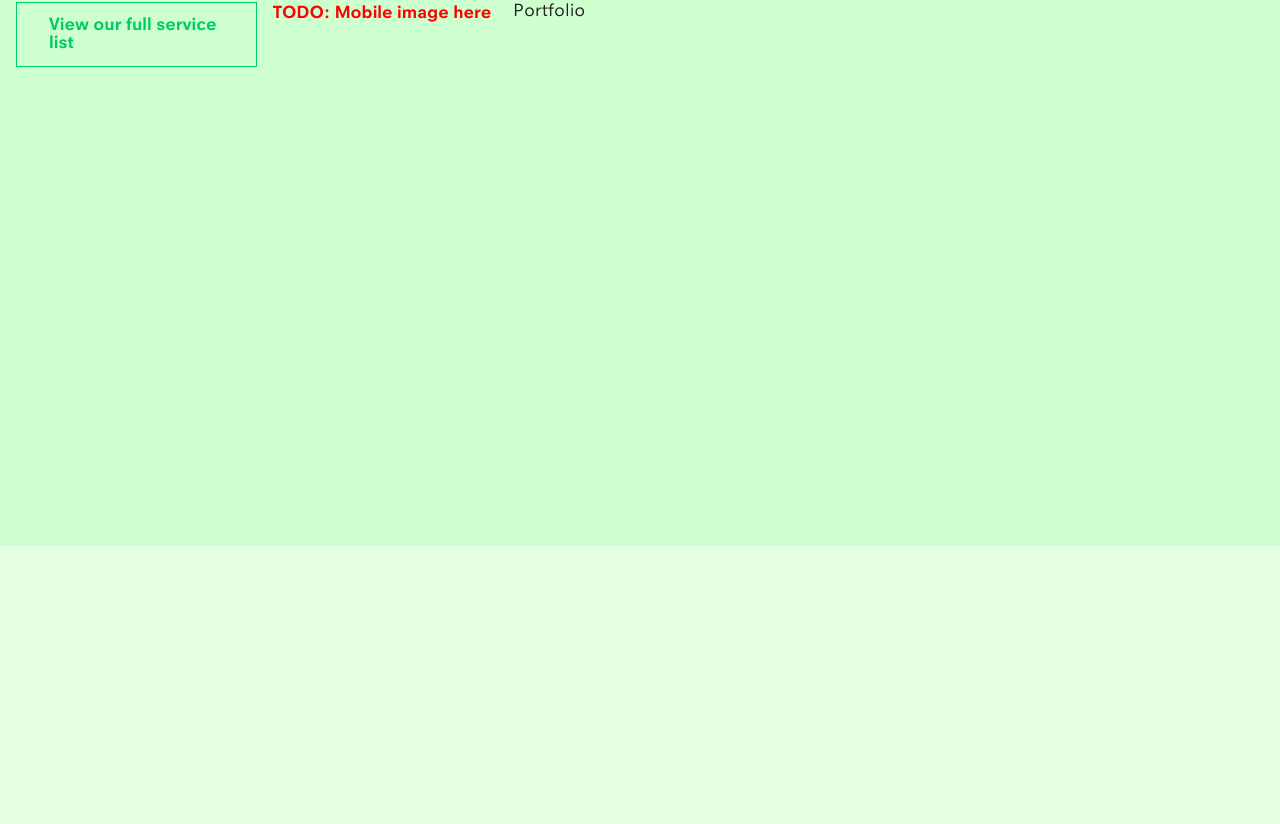
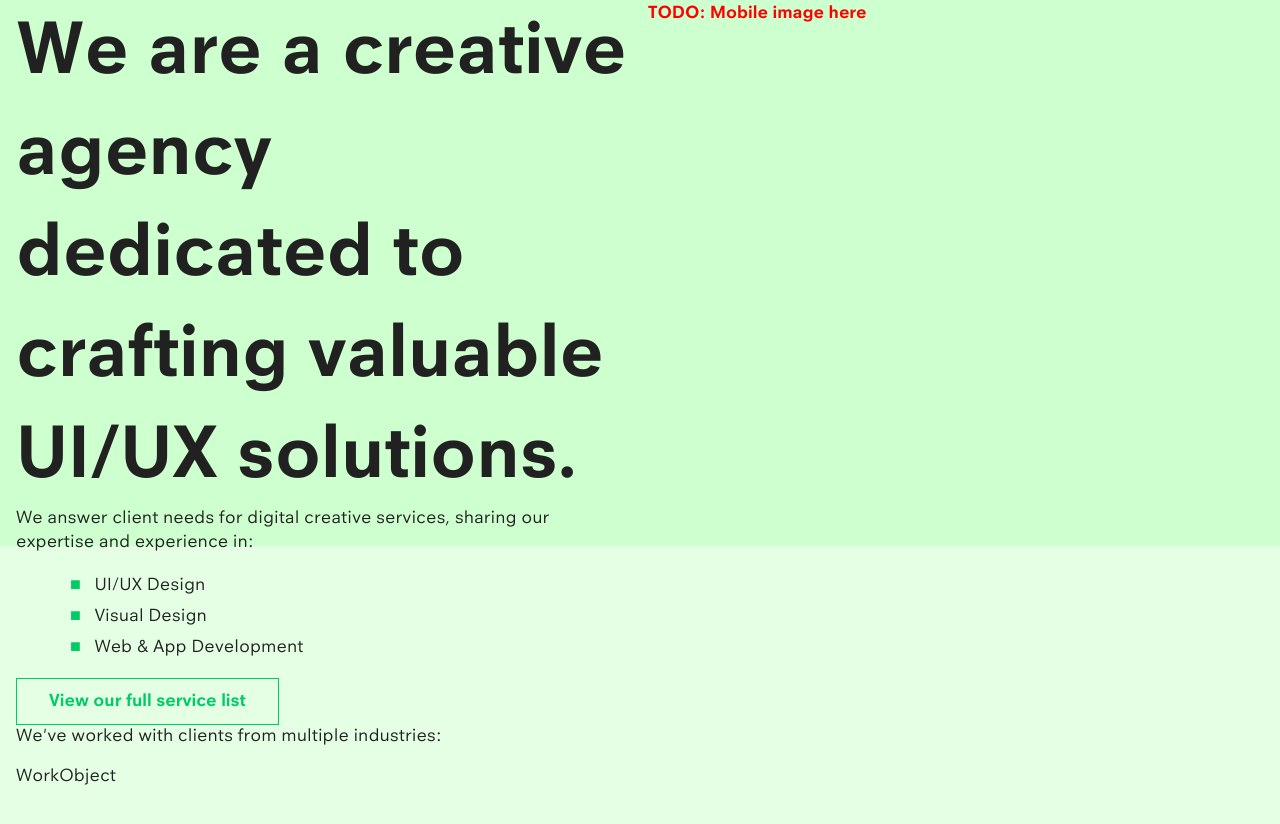
Before and after one commit to darrenbarklie/craftapplied-v3, a React app: page / in a window 1280 px wide. Shown: the part 254-1078 px from the top of the page. Before the commit the page ends 800 px from the top, so only its background shows below. Built offline with nearby package versions, Linux system fonts and the light colour scheme; a small style sheet from the web is missing; the HTML template or start-up script is replaced by a standard one.

Commit message:
Configure Works component

```diff
--- a/src/components/home/Home.js
+++ b/src/components/home/Home.js
@@ -1,7 +1,7 @@
 import React, { Component } from 'react'
 import { Row } from 'react-flexbox-grid'
 
-import { Splash, Portfolio } from '.'
+import { Splash, Works } from '.'
 
 
 export class Home extends Component {
@@ -11,7 +11,7 @@ export class Home extends Component {
 
         <Splash />
 
-        <Portfolio />
+        <Works />
 
       </Row>
     )
--- a/src/components/home/Portfolio.js
+++ /dev/null
@@ -1,10 +0,0 @@
-import React, { Component } from 'react'
-
-
-export class Portfolio extends Component {
-  render() {
-    return (
-      <small>Portfolio</small>
-    )
-  }
-}
--- a/src/components/home/Splash.js
+++ b/src/components/home/Splash.js
@@ -3,18 +3,18 @@ import { Link } from 'react-router-dom'
 import { Row, Col } from 'react-flexbox-grid'
 
 
-export const Splash = (props) => {
+export const Splash = () => {
   return (
-    <Row id="splash">
+    <Row id="splash" className="section">
 
       <Col xs={12} md={6}>
-        {/* <h1>We are a creative agency dedicated to crafting valuable UI/UX solutions.</h1>
+        <h1>We are a creative agency dedicated to crafting valuable UI/UX solutions.</h1>
         <p>We answer client needs for digital creative services, sharing our expertise and experience in:</p>
         <ul>
           <li>UI/UX Design</li>
           <li>Visual Design</li>
           <li>Web &amp; App Development</li>
-        </ul> */}
+        </ul>
 
         <Link to="/services" className="cta cta-animated">View our full service list</Link>
 
--- /dev/null
+++ b/src/components/home/Works.js
@@ -0,0 +1,29 @@
+import React, { Component } from 'react'
+//import { Link } from 'react-router-dom'
+import { Row, Col } from 'react-flexbox-grid'
+
+import { WorkObject } from '../works'
+
+
+export const Works = () => {
+  return (
+    <Row id="works" className="section">
+      <Col xs={12}>
+        <p>We've worked with clients from multiple industries:</p>
+      </Col>
+
+      <Col lg={6} md={6} sm={6} xs={12} className="col">
+        <WorkObject
+          title="Europcar Station App"
+          type="UI/UX Design"
+          linkTo=""
+          imgSrc=""
+          imgAlt=""
+        />
+
+      </Col>
+
+
+    </Row>
+  )
+}
--- a/src/components/home/index.js
+++ b/src/components/home/index.js
@@ -1,3 +1,3 @@
 export { Home } from './Home'
 export { Splash } from './Splash'
-export { Portfolio } from './Portfolio'
+export { Works } from './Works'
--- /dev/null
+++ b/src/components/works/WorkObject.js
@@ -0,0 +1,11 @@
+import React from 'react'
+//import AspectRatio from 'react-aspect-ratio';
+
+
+export const WorkObject = (props) => {
+  return (
+    <div className="work-object">
+      WorkObject
+    </div>
+  )
+}
--- /dev/null
+++ b/src/components/works/Works.js
@@ -0,0 +1,18 @@
+import React, { Component } from 'react'
+//import { Link } from 'react-router-dom'
+import { Row, Col } from 'react-flexbox-grid'
+
+
+export const Works = () => {
+  return (
+    <Row id="works" className="section">
+      <Col xs={12}>
+        <p>We've worked with clients from multiple industries:</p>
+      </Col>
+
+
+
+
+    </Row>
+  )
+}
--- /dev/null
+++ b/src/components/works/index.js
@@ -0,0 +1,2 @@
+export { Works } from './Works'
+export { WorkObject } from './WorkObject'
--- a/src/sass/globals/_cta.scss
+++ b/src/sass/globals/_cta.scss
@@ -9,7 +9,7 @@
     transition: all 0.22s linear;
   }
   &:active {
-    border: 1px solid lighten($spring-green, 30%);
+    border: 1px solid $spring-green;
     transition: color 0.22s linear;
   }
 }
```
